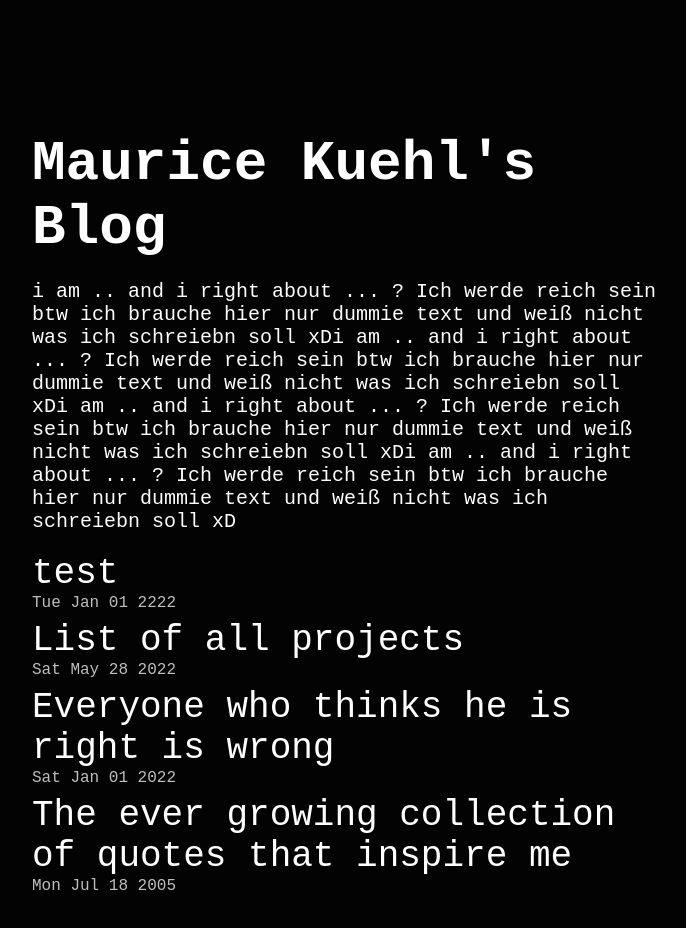
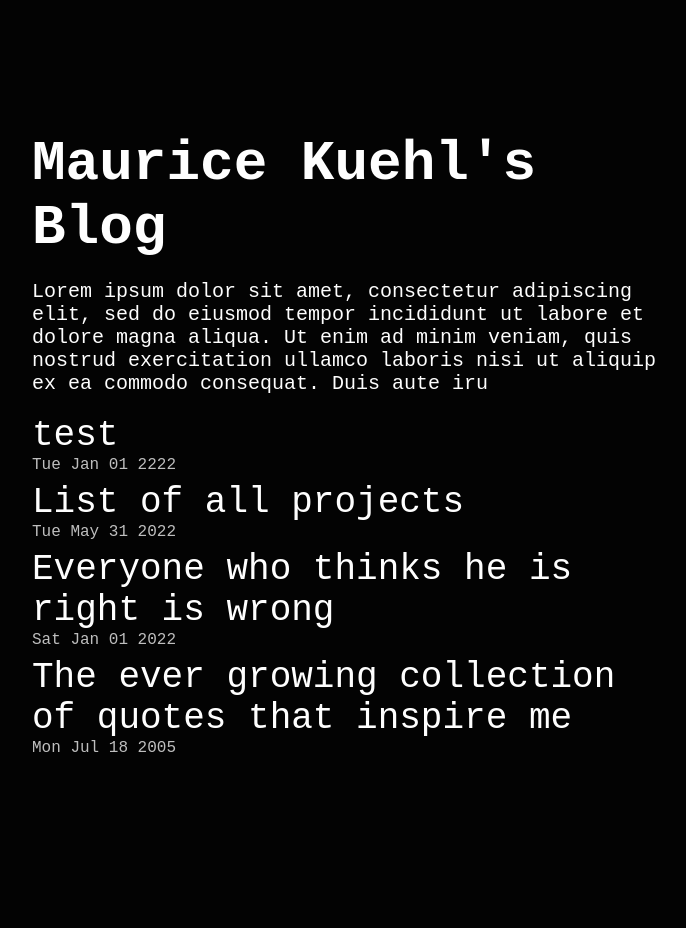
Before and after one commit to mauricekuehl/mauricekuehl.com, a Next.js app: page /blog in a window 1280 px wide. Shown: the top 928 px of the page, without its empty margins (292-978 px from the left). After the commit the page ends 897 px from the top, so only its background shows below. Built offline with nearby package versions, Linux system fonts and the light colour scheme.

Commit message:
updatet project list

```diff
--- a/pages/blog.js
+++ b/pages/blog.js
@@ -16,14 +16,10 @@ export default function Blog({ allPostsData }) {
           {" "}
           <h1 className={styles.heading}>Maurice Kuehl&apos;s Blog</h1>
           <p className={styles.blogDescription}>
-            i am .. and i right about ... ? Ich werde reich sein btw ich brauche
-            hier nur dummie text und weiß nicht was ich schreiebn soll xDi am ..
-            and i right about ... ? Ich werde reich sein btw ich brauche hier
-            nur dummie text und weiß nicht was ich schreiebn soll xDi am .. and
-            i right about ... ? Ich werde reich sein btw ich brauche hier nur
-            dummie text und weiß nicht was ich schreiebn soll xDi am .. and i
-            right about ... ? Ich werde reich sein btw ich brauche hier nur
-            dummie text und weiß nicht was ich schreiebn soll xD
+            Lorem ipsum dolor sit amet, consectetur adipiscing elit, sed do
+            eiusmod tempor incididunt ut labore et dolore magna aliqua. Ut enim
+            ad minim veniam, quis nostrud exercitation ullamco laboris nisi ut
+            aliquip ex ea commodo consequat. Duis aute iru
           </p>
         </section>
         <section>
--- a/posts/projects.md
+++ b/posts/projects.md
@@ -1,4 +1,34 @@
 ---
 title: "List of all projects"
-date: "2022-5-28"
+date: "2022-5-31"
 ---
+
+- [Mauricekuehl.com](https://github.com/mauricekuehl/mauricekuehl.com)
+  - Next.js
+  - May 2022
+- [Integrated habits tracker directly in Notion.so](https://notion.mauricekuehl.com)
+  - Next.js, Node.js, D3.js, Sass, MongoDB, Notion API,
+  - April 2022
+- [ultimate tic tac toe with online multiplayer mode](https://github.com/mauricekuehl/ultimate-tic-tac-toe-online)
+  - React.js, Node.js, Socket.io
+  - January 2021
+- website design template
+  - React.js, Sass
+  - January 2022
+- [A tool to calculate the power of a solar cell at a given location](https://github.com/mauricekuehl/solar-cell-power-calculator)
+  - js, Math
+  - December 2022
+- [Password manager](https://github.com/mauricekuehl/password-manager)
+  - Node.js, DB
+  - December 2021
+- [Sorting algorithm visualizer](https://github.com/mauricekuehl/sorting-visualizer)
+  - html, js, css
+  - November 2021
+- [Intelligent autonomous vacuum cleaner](https://github.com/mauricekuehl/smart-vacuum-cleaner)
+  - Java
+  - May 2021
+- Small projects
+  - [Rickrolling my entire school :)](https://helmholtzschule.com/)
+  - [Toggle Wlan Fritzbox](https://github.com/mauricekuehl/toggle-wlan-fritzbox)
+  - Ideas storage
+  - ...
```
